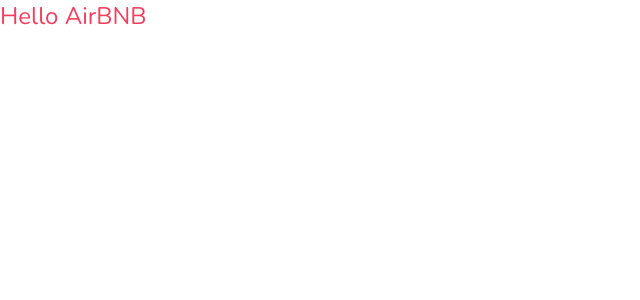
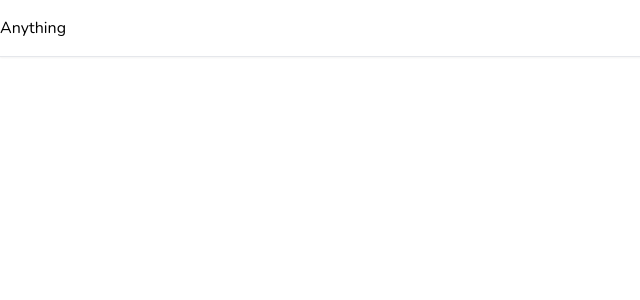
Before and after one commit to jmdunne/airbnb-clone, a Next.js app: page / in a window 1280 px wide. Shown: the top 300 px of the page, without its empty margins (0-640 px from the left). Built offline with nearby package versions, Linux system fonts and the light colour scheme.

Commit message:
Layout, Navigation, and Container Components

```diff
--- /dev/null
+++ b/app/components/Container.tsx
@@ -0,0 +1,17 @@
+'use client';
+
+interface ContainerProps {
+    children: React.ReactNode;
+}
+
+const Container: React.FC<ContainerProps> = ({
+    children
+}) => {
+  return (
+    <div>
+        {children}
+    </div>
+  )
+}
+
+export default Container
--- /dev/null
+++ b/app/components/navbar/Navbar.tsx
@@ -0,0 +1,20 @@
+import Container from '../Container'
+import React from 'react'
+
+const NavBar = () => {
+  return (
+    <div className='fixed w-full bg-white z-10 shadow-sm'>
+        <div className='
+           py-4
+           border-b-[1px]
+           '
+        >
+        <Container>
+            Anything
+        </Container>
+        </div>
+    </div>
+  )
+}
+
+export default NavBar
--- a/app/layout.tsx
+++ b/app/layout.tsx
@@ -1,5 +1,6 @@
 import { Nunito } from 'next/font/google'
 import './globals.css'
+import NavBar from './components/navbar/Navbar'
 
 export const metadata = {
   title: 'Airbnb',
@@ -17,7 +18,9 @@ export default function RootLayout({
 }) {
   return (
     <html lang="en">
-      <body className={font.className}>{children}</body>
+      <body className={font.className}>
+        <NavBar />
+        {children}</body>
     </html>
   )
 }
```
